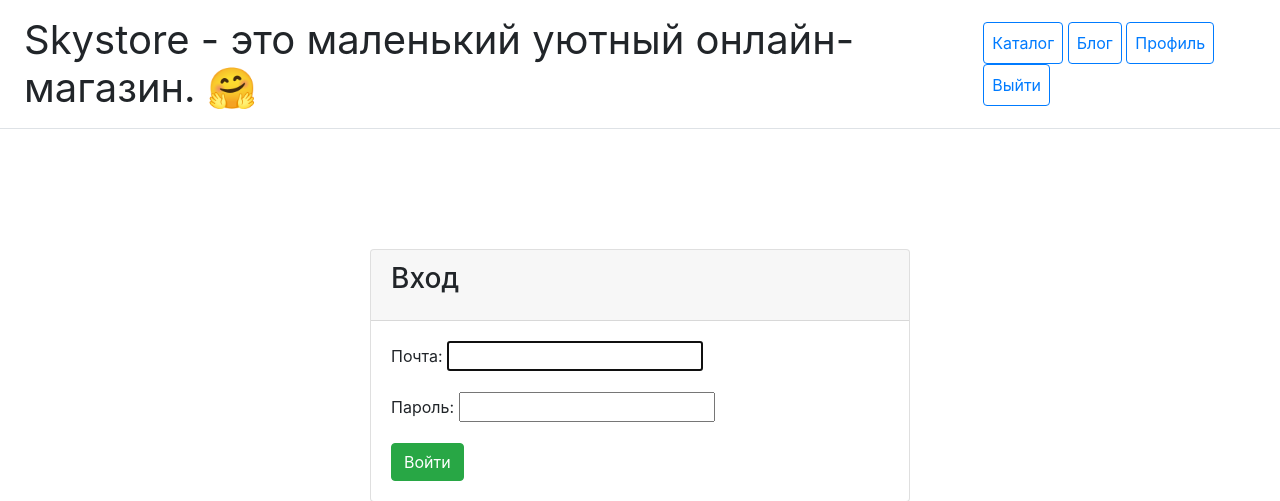
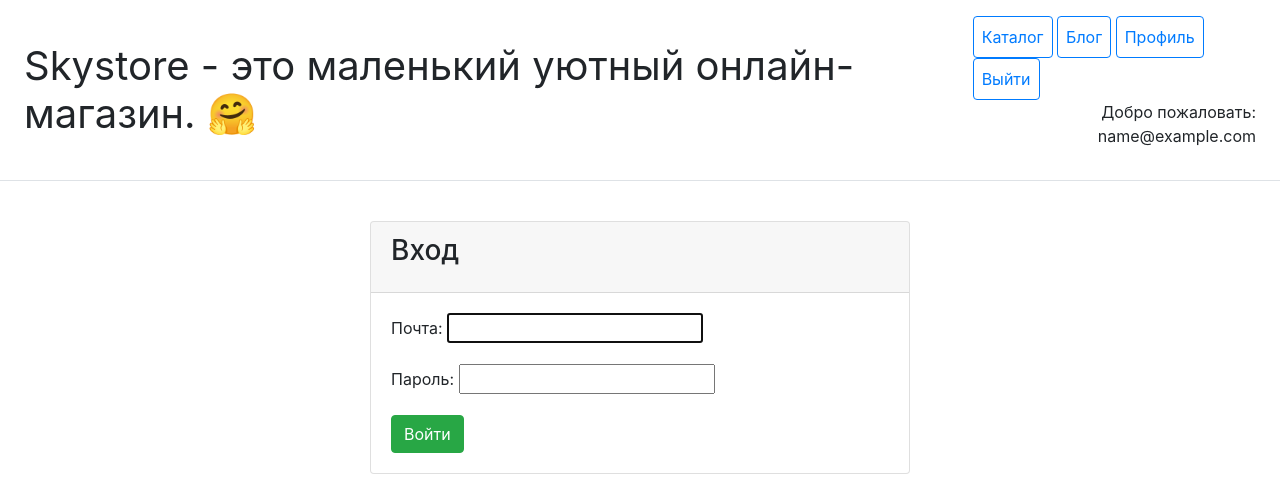
Before and after one commit to ckp1mo/online-store, a Django app: page /users/?next=/blog/delete/1/ in a window 1280 px wide. Shown: the top 501 px of the page. Run offline with Django 4.2, Linux system fonts and the light colour scheme; the visitor is signed in with stand-in values (Sample User, id 1); parts of the project's set-up code (start-up, migrations or seed data) failed here and were passed over; some libraries are stand-ins or nearby versions.

Commit message:
added "Welcome user.email" in right corner

```diff
--- a/catalog/templates/catalog/includes/inc_menu.html
+++ b/catalog/templates/catalog/includes/inc_menu.html
@@ -6,12 +6,10 @@
         {% if user.is_authenticated %}
             <a class="p-2 btn btn-outline-primary" href="{% url 'users:profile' %}">Профиль</a>
             <a class="p-2 btn btn-outline-primary" href="{% url 'users:logout' %}">Выйти</a>
+            <p class="text-right">Добро пожаловать: {{ user.email }}</p>
         {% else %}
             <a class="p-2 btn btn-outline-primary" href="{% url 'users:login' %}">Войти</a>
             <a class="p-2 btn btn-outline-primary" href="{% url 'users:register' %}">Регистрация</a>
         {% endif %}
     </nav>
 </div>
-<div class="pricing-header px-3 py-3 pt-md-5 pb-md-4 mx-auto text-center">
-    <h3 class="display-4">{{ title }}</h3>
-</div>
```
